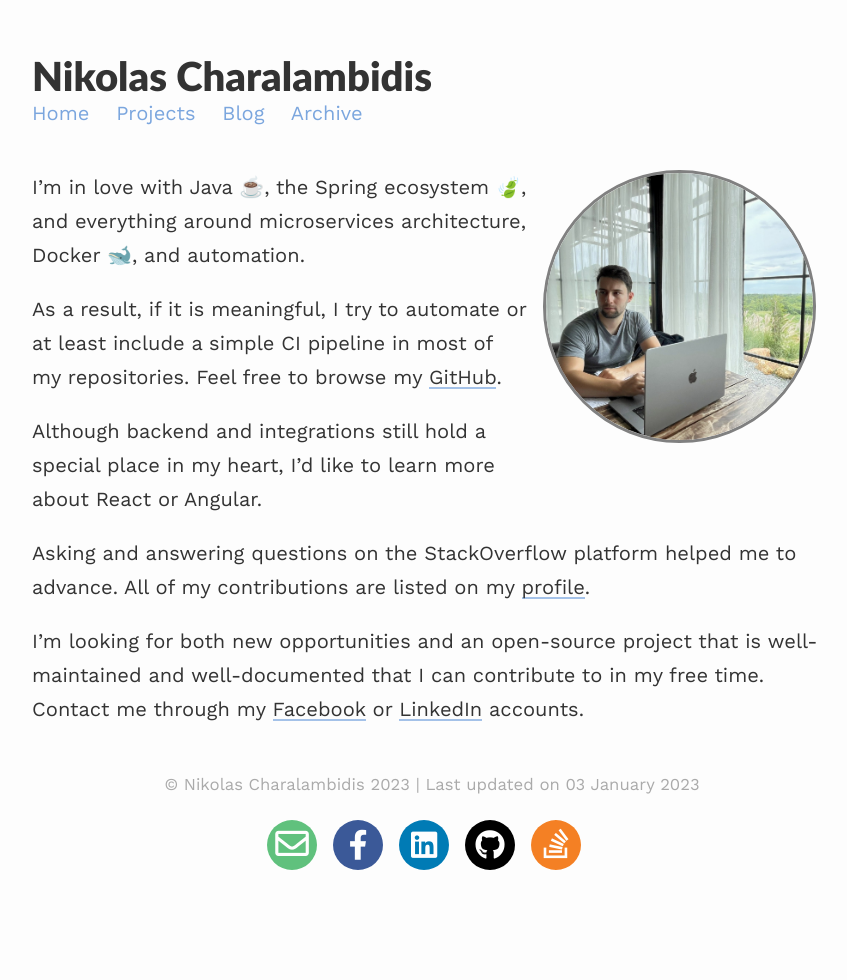
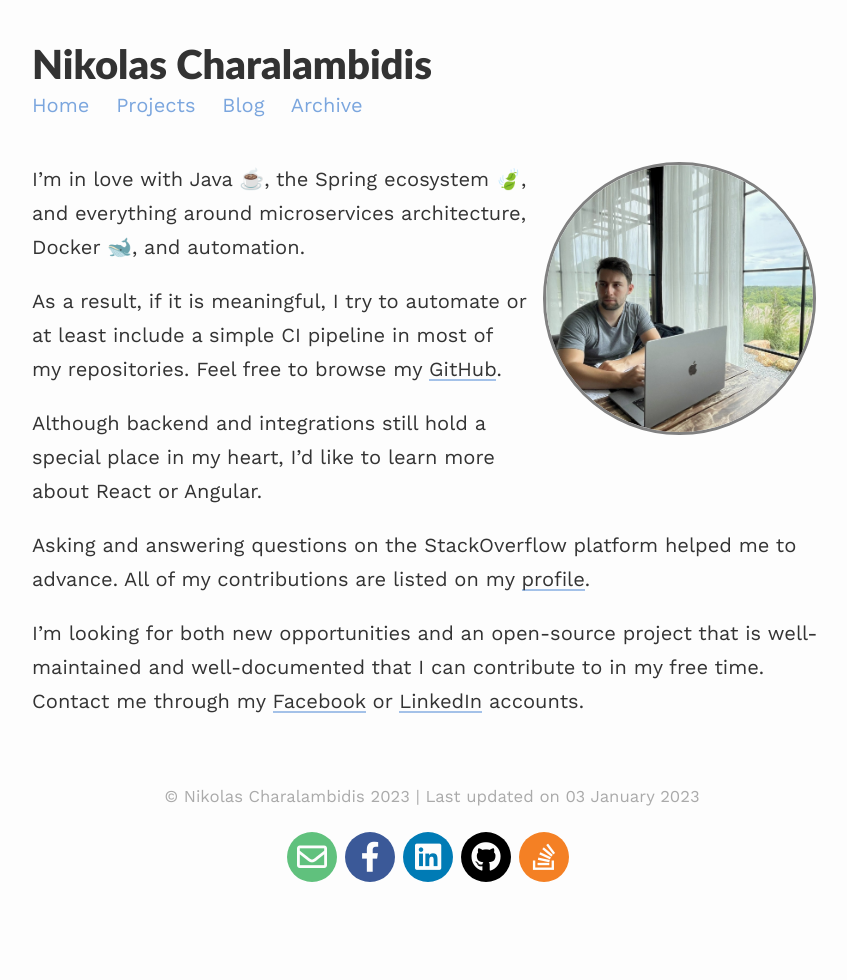
Before and after one commit to Nikolas-Charalambidis/nikolas-charalambidis.github.io, a Jekyll site: the page built from index.md, in a window 1280 px wide. Shown: the whole page, without its empty margins (208-1055 px from the left). Built offline with Jekyll 4.4.1, drawn with Linux system fonts in a browser that asks for light colours; nearby versions of some CDN libraries.

Commit message:
Margin and padding

```diff
--- a/assets/css/_sass/footer-social.scss
+++ b/assets/css/_sass/footer-social.scss
@@ -10,23 +10,28 @@
   cursor: pointer;
   width: 3.125rem;
   height: 3.125rem;
-  //border: 0.125rem solid transparent;
+  background: #fdfdfd;
   padding: 0;
   text-decoration: none;
   text-align: center;
-  color: #fefefe;
+  color: #fdfdfd;
   font-size: 2.1rem;
   font-weight: normal;
   line-height: 1.5em;
   border-radius: 1.6875rem;
-  margin-right: 1rem;
-  margin-bottom: 0.50rem;
+  margin-right: 0.5rem;
+  margin-bottom: 0.5rem;
 
   -webkit-transition: box-shadow 0.2s, -webkit-transform 0.2s;
      -moz-transition: box-shadow 0.2s,    -moz-transform 0.2s;
           transition: box-shadow 0.2s,         transform 0.2s;
 
   box-shadow: inset 0 0 0 35px var(--box-shadow-color);
+
+  @media (prefers-color-scheme: dark) {
+    background: $body-bg-dark;
+    color: $body-bg-dark;
+  }
 }
 
 
@@ -44,9 +49,9 @@
 .fa-github,
 .fa-orcid,
 .fa-researchgate,
-.fa-envelope
-.fa-quora
-.fa-instagram
+.fa-envelope,
+.fa-quora,
+.fa-instagram,
 .fa-stack-overflow {
   font-size: 30px;
 }
@@ -124,7 +129,7 @@
 .rounded-social-buttons .social-button.instagram:hover, .rounded-social-buttons .social-button.instagram:focus {
   // --box-shadow-color: #dc2743;
   color: #cc2366;
-  background: #ffffff;
+  background: #fdfdfd;
   box-shadow: inset 0 0 0 2px #cc2366;
 }
 
--- a/assets/css/_sass/footer.scss
+++ b/assets/css/_sass/footer.scss
@@ -1,7 +1,8 @@
 /* Footer */
 footer {
     clear: both;
-    margin-top: 2em;
+    padding-top: 1em;
+    padding-bottom: 2em;
 }
 
 /* Footer navigation links */
--- a/assets/css/_sass/style.scss
+++ b/assets/css/_sass/style.scss
@@ -27,11 +27,10 @@ main {
 h1,h2,h3,h4,h5,h6 {
   font-family: "Lato", "Helvetica Neue", Helvetica, sans-serif;
   font-weight: bold;
-  line-height: 1.8;
+  line-height: 1.2;
   margin: 0;
   text-transform: inherit;
 }
-
 
 a {
   color: $brand-color;
@@ -45,8 +44,6 @@ a {
 
   }
 }
-
-
 
 p a {
   color: $text-color;
@@ -73,7 +70,6 @@ p a {
     color: $text-color-dark;
   }
 }
-
 
 figure {
   margin: 0;
@@ -113,7 +109,6 @@ blockquote {
 
 .headline, .post-headline {
   font-size: 2em;
-  margin-bottom: -0.4em;
 
   @include media-query($on-palm) {
     font-size: 2em;
```
